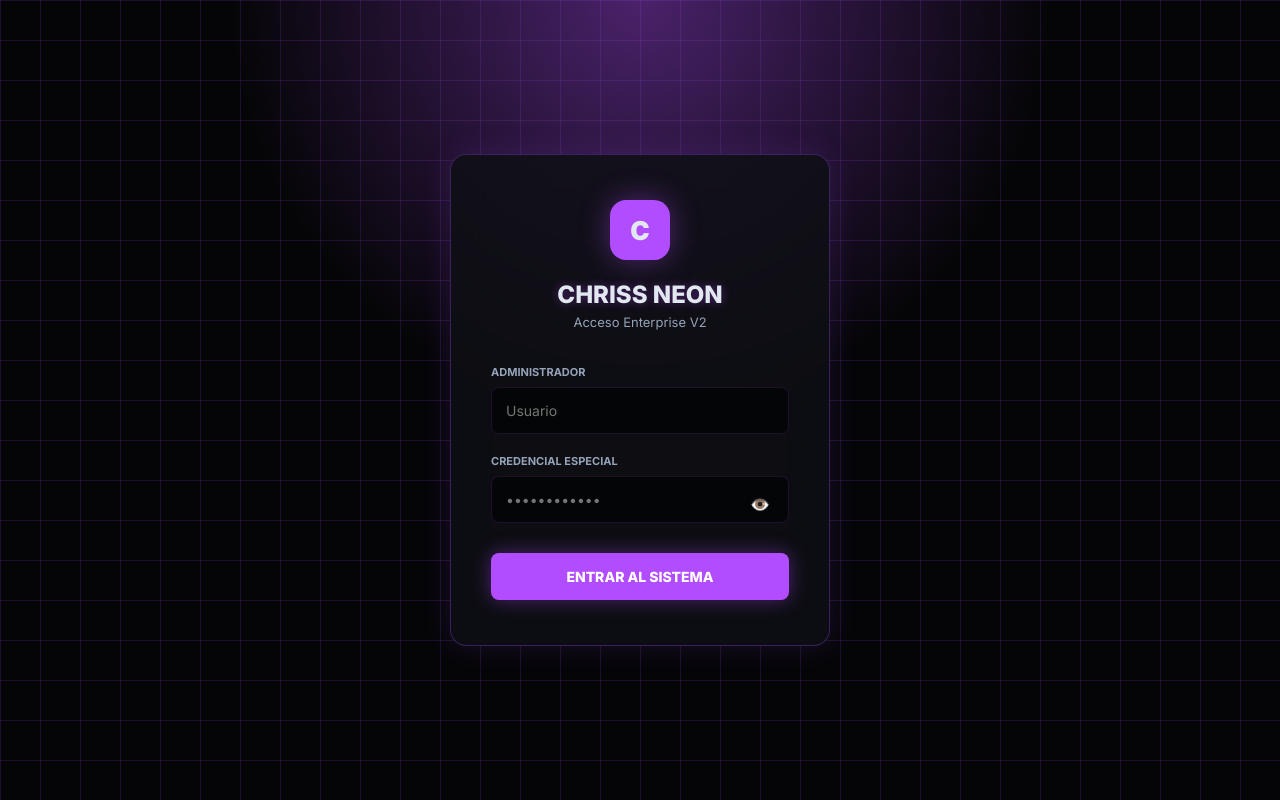
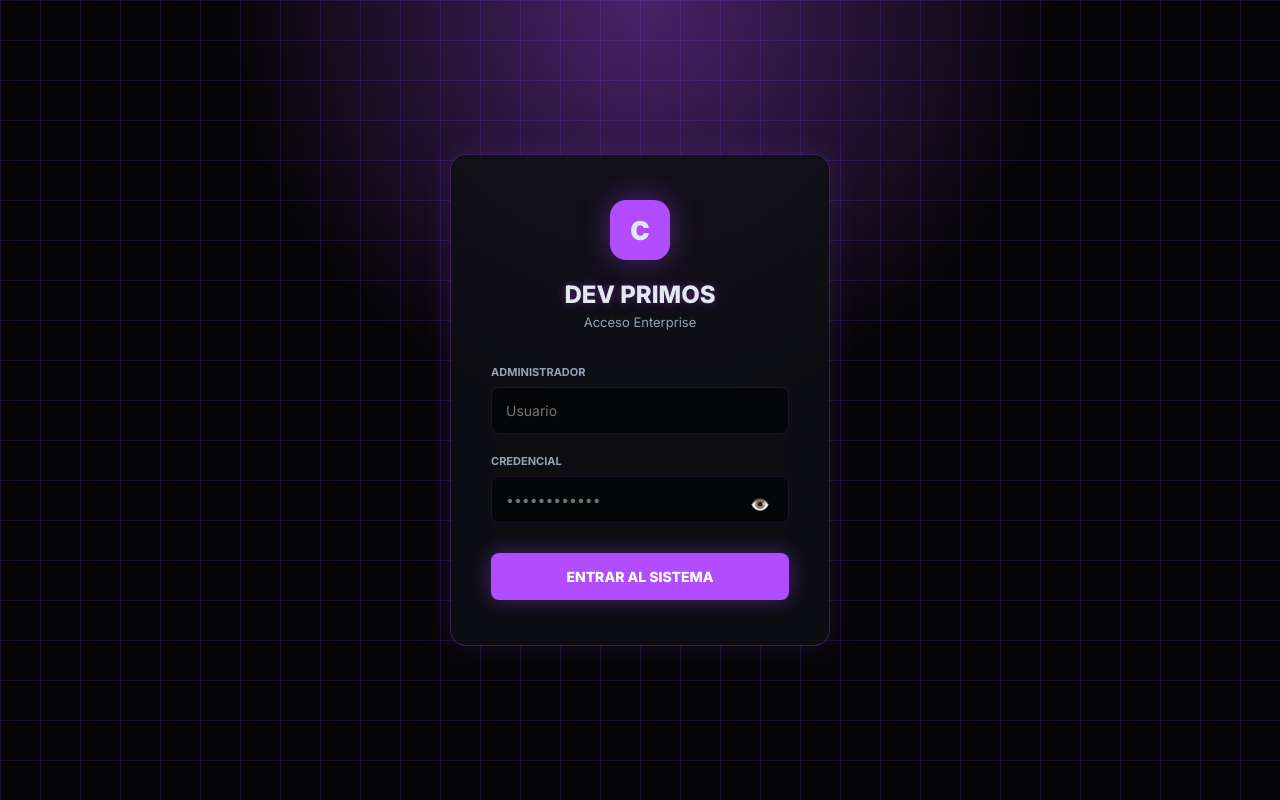
Before and after one commit to chrissdevcode-netizen/primos.dev.sistema, a plain HTML site: page index.html in a window 1280 px wide. Drawn offline with Linux system fonts and the light colour scheme; no server answers.

Commit message:
Update index.html

```diff
--- a/index.html
+++ b/index.html
@@ -890,8 +890,8 @@
   <!-- PANTALLA DE INICIO DE SESIÓN -->
     <div id="login-screen">
         <div class="login-logo">C</div>
-        <div class="login-title">CHRISS NEON</div>
-        <div class="login-subtitle">Acceso Enterprise V2</div>
+        <div class="login-title">DEV PRIMOS</div>
+        <div class="login-subtitle">Acceso Enterprise</div>
 
         <div class="input-group">
             <label>Administrador</label>
@@ -899,7 +899,7 @@
         </div>
 
         <div class="input-group">
-            <label>Credencial Especial</label>
+            <label>Credencial </label>
             <input type="password" id="password" placeholder="••••••••••••">
             <!-- 🔥 FIX: Botón del ojito restaurado -->
             <button type="button" class="eye-btn" onclick="togglePassword()">👁️</button>
@@ -919,7 +919,7 @@
         <div class="sidebar" id="sidebar">
             <div class="sidebar-header">
                 <div class="logo">C</div>
-                <h2>CHRISS HUB</h2>
+                <h2>PRIMOS DEV</h2>
             </div>
             <div class="menu-wrapper">
                 <div class="menu-label">Navegación</div>
@@ -1121,7 +1121,7 @@
             const user = document.getElementById('username').value;
             const pass = document.getElementById('password').value;
 
-            if (user === "PRIMOS ADMIN" && pass === "primos-dev-28481 ") {
+            if (user === "PRIMOS ADMIN" && pass === "primos-dev-28481") {
                 document.getElementById('login-screen').style.display = "none";
                 document.body.style.backgroundImage = "none";
                 document.getElementById('app-container').style.display = "flex";
```
